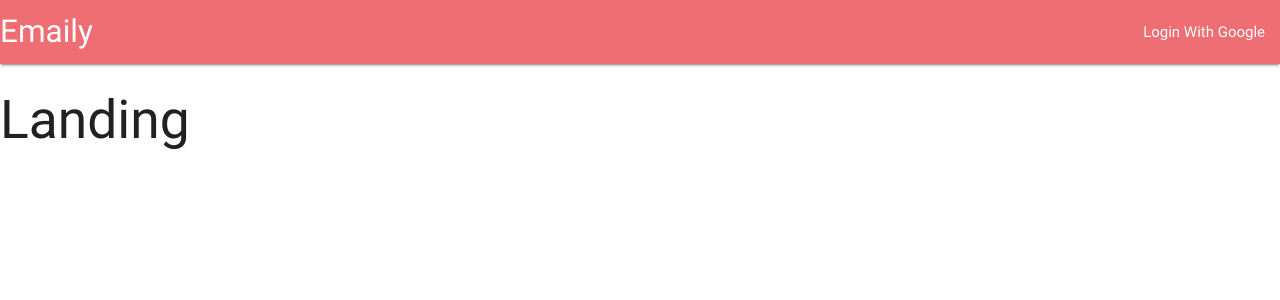
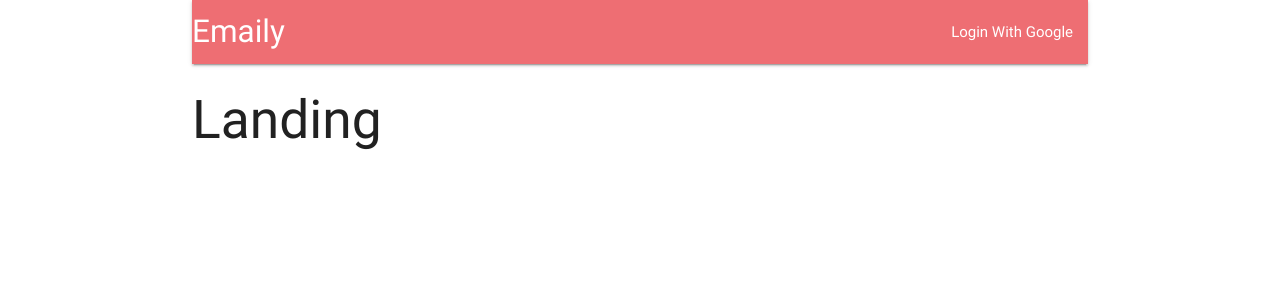
Before and after one commit to Omerdogan3/Node-React-Course, a React (Create React App) app in the folder client/: page / in a window 1280 px wide. Shown: the top 300 px of the page. Built offline with nearby package versions, Linux system fonts and the light colour scheme.

Commit message:
Redux Setup - axios,redux-thunk

```diff
--- /dev/null
+++ b/client/src/actions/types.js
@@ -0,0 +1 @@
+export const FETCH_USER = 'fetch_user';
--- a/client/src/components/App.js
+++ b/client/src/components/App.js
@@ -1,4 +1,4 @@
-import React from 'react';
+import React, {Component} from 'react';
 import {BrowserRouter, Route} from 'react-router-dom';
 
 import Header from './Header';
@@ -8,9 +8,10 @@ const SurveyNew = () => <h2>SurveyNew</h2>;
 const Landing = () => <h2>Landing</h2>;
 
 
-const App = () => {
+class App extends Component {
+    render(){
         return(
-        <div>
+            <div className="container">
                 <BrowserRouter>
                     <div>
                         <Header/>
@@ -21,6 +22,7 @@ const App = () => {
                 </BrowserRouter>
             </div>
         );
+    }
 };
 
 export default App;
--- a/client/src/index.js
+++ b/client/src/index.js
@@ -3,12 +3,14 @@ import React from 'react';
 import ReactDOM from 'react-dom';
 import {Provider} from 'react-redux';
 import {createStore, applyMiddleware} from 'redux';
+import reduxThunk from 'redux-thunk';
 
 
 import App from './components/App';
 import reducers from './reducers';
 
-const store = createStore((reducers)=>[], {}, applyMiddleware());
+
+const store = createStore((reducers)=>[], {}, applyMiddleware(reduxThunk));
 
 
 ReactDOM.render(
```
Also changed, not shown: client/package.json (+6 -1 lines), client/src/actions/index.js (added, +10 -0 lines), 1 other file (tests, documents, lock files or other folders). Lines whose indentation alone changed are shown as unchanged.
